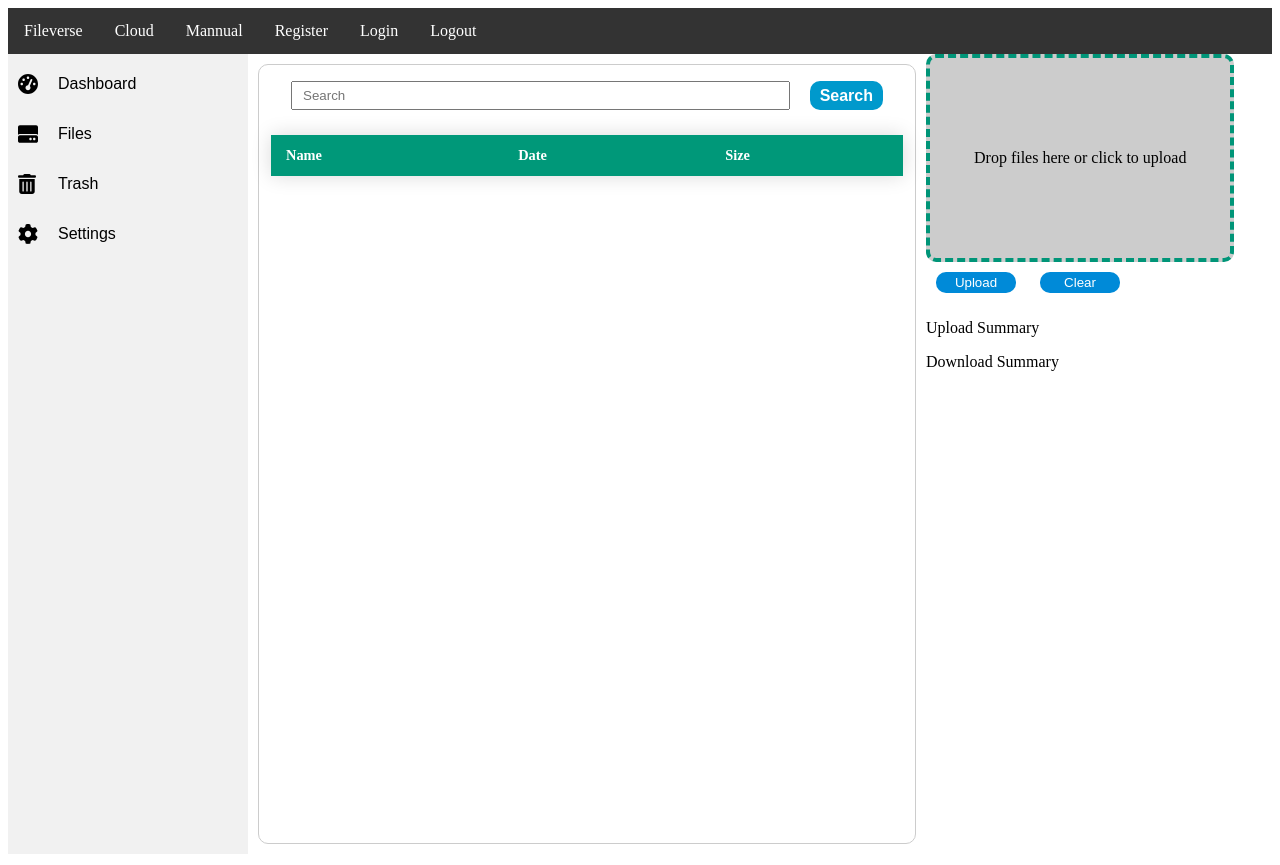
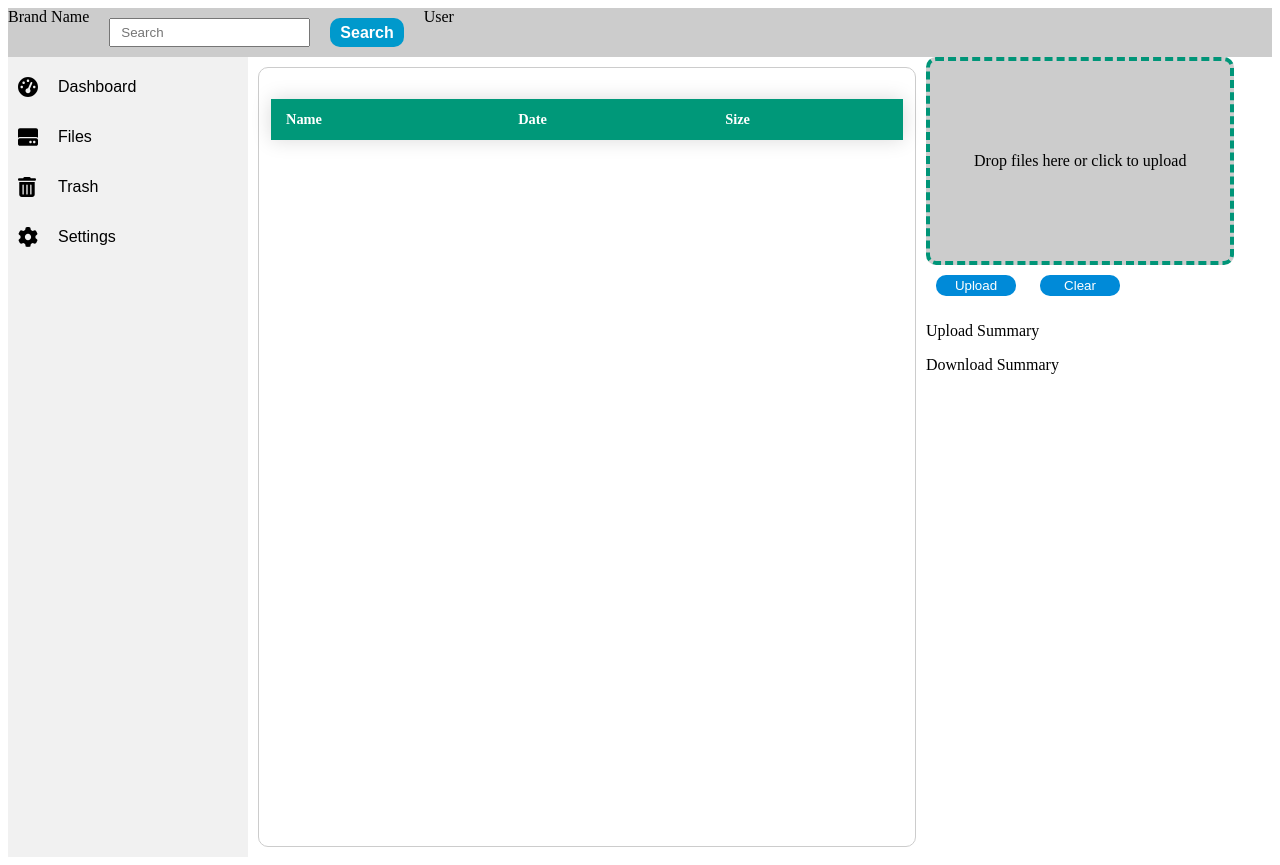
Before and after one commit to rockjia1996/fileverse, a Flask app: page /files in a window 1280 px wide. Run offline with Flask 2, Linux system fonts and the light colour scheme; lists and menus that the app fills with data are empty.

Commit message:
Refactor the frontend on files page.

```diff
--- /dev/null
+++ b/fileverse/static/css/files/layout.css
@@ -0,0 +1,5 @@
+/* Page Content */
+.page-content{
+    display: flex;
+    height: 100%;
+}
--- /dev/null
+++ b/fileverse/static/css/files/navbar.css
@@ -0,0 +1,6 @@
+.navbar {
+    display: flex;
+    position: sticky;
+    top: 0px;
+    background-color: #ccc;
+}
--- a/fileverse/templates/files/files.html
+++ b/fileverse/templates/files/files.html
@@ -1,18 +1,37 @@
-{% extends "base.html" %}
+<!DOCTYPE html>
+<html lang="en">
 
-{% block title %}
-<title>My Files</title>
-{% endblock %}
+<head>
+  <meta charset="UTF-8">
+  <meta name="viewport" content="width=device-width, initial-scale=1.0">
+  <title>My Drive</title>
 
-{% block stylesheet %}
-<link rel="stylesheet" href="{{ url_for('static', filename='/css/tabs.css')}}">
-<link rel="stylesheet" href="{{ url_for('static', filename='/css/searchbar.css')}}">
-<link rel="stylesheet" href="{{ url_for('static', filename='/css/table.css')}}">
-<link rel="stylesheet" href="{{ url_for('static', filename='/css/dropzone.css')}}">
-{% endblock %}
+  <link rel="stylesheet" href="{{ url_for('static', filename='css/files/layout.css')}}">
+  <link rel="stylesheet" href="{{ url_for('static', filename='css/files/navbar.css')}}">
+  <link rel="stylesheet" href="{{ url_for('static', filename='css/files/tabs.css')}}">
+  <link rel="stylesheet" href="{{ url_for('static', filename='css/files/searchbar.css')}}">
+  <link rel="stylesheet" href="{{ url_for('static', filename='css/files/table.css')}}">
+  <link rel="stylesheet" href="{{ url_for('static', filename='css/files/dropzone.css')}}">
+  <link rel="stylesheet" href="{{ url_for('static', filename='css/files/details.css')}}">
+  <link rel="shortcut icon" href="{{ url_for('static', filename='favicon.ico') }}">
+</head>
 
-{% block content %}
+<body>
+  <div class="navbar">
+    <div>Brand Name</div>
+
+    <!-- Search Bar -->
+    <form class="search-bar">
+      <input type="search" placeholder="Search" />
+      <input type="submit" value="Search" />
+    </form>
+
+
+    <div>User</div>
+  </div>
+
   <div class="page-content">
+
     <!-- Sidebar -->
     <div class="tab">
       <button class="tab__link">
@@ -36,13 +55,8 @@
       </button>
     </div>
 
+
     <div class="tabcontent" id="file-table" style="display: block;">
-    <!-- Search Bar -->
-    <form class="search-bar">
-      <input type="search" placeholder="Search" />
-      <input type="submit" value="Search" />
-    </form>
-
       <!-- File Table -->
       <table class="file-table">
         <thead>
@@ -62,19 +76,12 @@
           {% endfor %}
         </tbody>
       </table>
-
       <!-- Right Click on File Entries in the File Table-->
       <div id="context-menu">
         <button class="context-menu__item">Download</button>
         <button class="context-menu__item">Delete</button>
         <button class="context-menu__item">Details</button>
       </div>
-
-  </div>
-
-  <div class="tabcontent" id="download-table">
-    <h3>Download</h3>
-    <p>Download table goes here</p>
     </div>
 
     <div>
@@ -103,13 +110,10 @@
       </div>
     </div>
 
-
   </div>
-{% endblock %}
-
-{% block script %}
-<script src="{{ url_for('static', filename='/js/file_api.js') }}"></script>
-<script src="{{ url_for('static', filename='/js/dropzone.js') }}"></script>
-<script src="{{ url_for('static', filename='/js/tabs.js')     }}"></script>
-<script src="{{ url_for('static', filename='/js/table.js')     }}"></script>
-{% endblock %}
+    <script src="{{ url_for('static', filename='js/files/file_api.js') }}"></script>
+    <script src="{{ url_for('static', filename='js/files/dropzone.js') }}"></script>
+    <script src="{{ url_for('static', filename='js/files/tabs.js')     }}"></script>
+    <script src="{{ url_for('static', filename='js/files/table.js')     }}"></script>
+</body>
+</html>
```
Also changed, not shown: fileverse/static/css/base.css (+0 -42 lines), fileverse/static/css/files/details.css (added, +32 -0 lines), fileverse/static/css/files/dropzone.css (renamed from fileverse/static/css/dropzone.css), fileverse/static/css/files/searchbar.css (renamed from fileverse/static/css/searchbar.css), fileverse/static/css/files/table.css (renamed from fileverse/static/css/table.css), fileverse/static/css/files/tabs.css (renamed from fileverse/static/css/tabs.css), fileverse/static/js/files/dropzone.js (renamed from fileverse/static/js/dropzone.js), fileverse/static/js/files/file_api.js (renamed from fileverse/static/js/file_api.js), fileverse/static/js/files/table.js (renamed from fileverse/static/js/table.js), fileverse/static/js/files/tabs.js (renamed from fileverse/static/js/tabs.js). Lines whose indentation alone changed are shown as unchanged.
